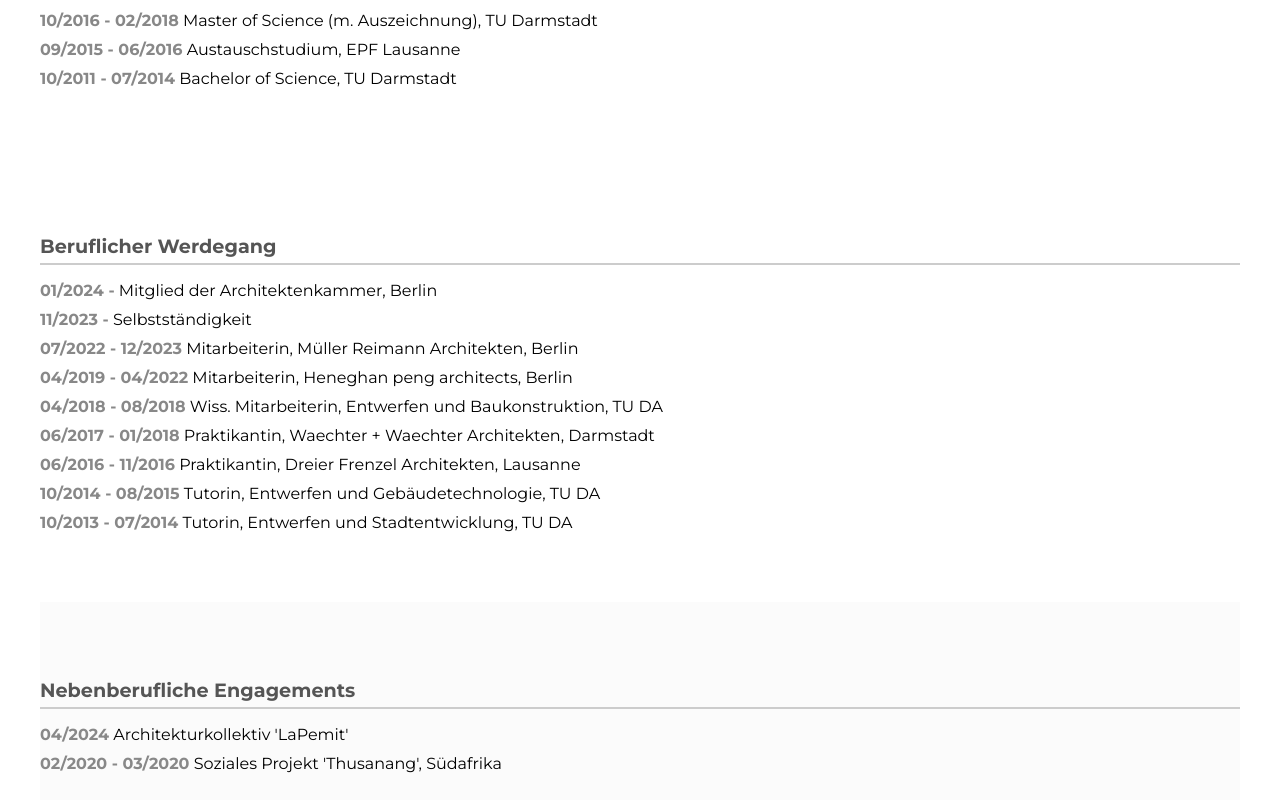
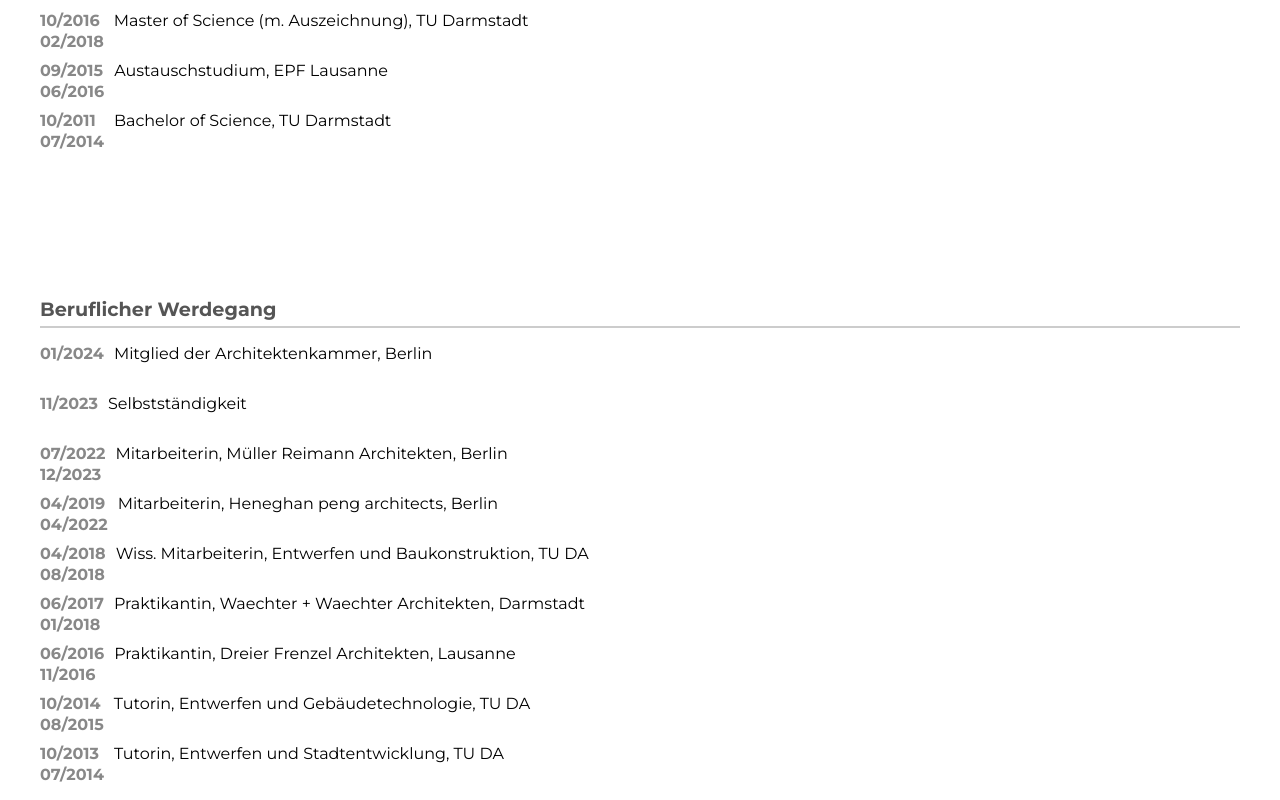
Before and after one commit to ihl-architektur/ihl-architektur.github.io, a React (Create React App) app: page /vita in a window 1280 px wide. Shown: the part 400-1200 px from the top of the page. Built offline with nearby package versions, Linux system fonts and the light colour scheme; the HTML template or start-up script is replaced by a standard one.

Commit message:
Vita - Datum untereinander

```diff
--- a/src/pages/Vita.jsx
+++ b/src/pages/Vita.jsx
@@ -18,23 +18,62 @@ const Vita = () => {
             Ausbildung
           </h2>
           <div>
-            <div style={{ marginBottom: '10px' }}>
+            <div style={{ marginBottom: '10px', display: 'flex' }}>
+              <div
+                style={{
+                  display: 'flex',
+                  flexDirection: 'column',
+                  justifyContent: 'space-between',
+                  minHeight: '40px',
+                  marginRight: '10px',
+                }}
+              >
                 <span style={{ fontWeight: 'bold', color: '#888' }}>
-                10/2016 - 02/2018
-              </span>{' '}
-              Master of Science (m. Auszeichnung), TU Darmstadt
+                  10/2016
+                </span>
+                <span style={{ fontWeight: 'bold', color: '#888' }}>
+                  02/2018
+                </span>
               </div>
-            <div style={{ marginBottom: '10px' }}>
+              <span>Master of Science (m. Auszeichnung), TU Darmstadt</span>
+            </div>
+            <div style={{ marginBottom: '10px', display: 'flex' }}>
+              <div
+                style={{
+                  display: 'flex',
+                  flexDirection: 'column',
+                  justifyContent: 'space-between',
+                  minHeight: '40px',
+                  marginRight: '10px',
+                }}
+              >
                 <span style={{ fontWeight: 'bold', color: '#888' }}>
-                09/2015 - 06/2016
-              </span>{' '}
-              Austauschstudium, EPF Lausanne
+                  09/2015
+                </span>
+                <span style={{ fontWeight: 'bold', color: '#888' }}>
+                  06/2016
+                </span>
               </div>
-            <div style={{ marginBottom: '10px' }}>
+              <span>Austauschstudium, EPF Lausanne</span>
+            </div>
+            <div style={{ marginBottom: '10px', display: 'flex' }}>
+              <div
+                style={{
+                  display: 'flex',
+                  flexDirection: 'column',
+                  justifyContent: 'space-between',
+                  minHeight: '40px',
+                  marginRight: '10px',
+                }}
+              >
                 <span style={{ fontWeight: 'bold', color: '#888' }}>
-                10/2011 - 07/2014
-              </span>{' '}
-              Bachelor of Science, TU Darmstadt
+                  10/2011
+                </span>
+                <span style={{ fontWeight: 'bold', color: '#888' }}>
+                  07/2014
+                </span>
+              </div>
+              <span>Bachelor of Science, TU Darmstadt</span>
             </div>
           </div>
         </section>
@@ -50,59 +89,174 @@ const Vita = () => {
             Beruflicher Werdegang
           </h2>
           <div>
-            <div style={{ marginBottom: '10px' }}>
+            <div style={{ marginBottom: '10px', display: 'flex' }}>
+              <div
+                style={{
+                  display: 'flex',
+                  flexDirection: 'column',
+                  justifyContent: 'space-between',
+                  minHeight: '40px',
+                  marginRight: '10px',
+                }}
+              >
                 <span style={{ fontWeight: 'bold', color: '#888' }}>
-                01/2024 -
-              </span>{' '}
-              Mitglied der Architektenkammer, Berlin
+                  01/2024
+                </span>
               </div>
-            <div style={{ marginBottom: '10px' }}>
+              <span>Mitglied der Architektenkammer, Berlin</span>
+            </div>
+            <div style={{ marginBottom: '10px', display: 'flex' }}>
+              <div
+                style={{
+                  display: 'flex',
+                  flexDirection: 'column',
+                  justifyContent: 'space-between',
+                  minHeight: '40px',
+                  marginRight: '10px',
+                }}
+              >
                 <span style={{ fontWeight: 'bold', color: '#888' }}>
-                11/2023 -
-              </span>{' '}
-              Selbstständigkeit
+                  11/2023
+                </span>
               </div>
-            <div style={{ marginBottom: '10px' }}>
+              <span>Selbstständigkeit</span>
+            </div>
+            <div style={{ marginBottom: '10px', display: 'flex' }}>
+              <div
+                style={{
+                  display: 'flex',
+                  flexDirection: 'column',
+                  justifyContent: 'space-between',
+                  minHeight: '40px',
+                  marginRight: '10px',
+                }}
+              >
                 <span style={{ fontWeight: 'bold', color: '#888' }}>
-                07/2022 - 12/2023
-              </span>{' '}
-              Mitarbeiterin, Müller Reimann Architekten, Berlin
+                  07/2022
+                </span>
+                <span style={{ fontWeight: 'bold', color: '#888' }}>
+                  12/2023
+                </span>
               </div>
-            <div style={{ marginBottom: '10px' }}>
+              <span>Mitarbeiterin, Müller Reimann Architekten, Berlin</span>
+            </div>
+            <div style={{ marginBottom: '10px', display: 'flex' }}>
+              <div
+                style={{
+                  display: 'flex',
+                  flexDirection: 'column',
+                  justifyContent: 'space-between',
+                  minHeight: '40px',
+                  marginRight: '10px',
+                }}
+              >
                 <span style={{ fontWeight: 'bold', color: '#888' }}>
-                04/2019 - 04/2022
-              </span>{' '}
-              Mitarbeiterin, Heneghan peng architects, Berlin
+                  04/2019
+                </span>
+                <span style={{ fontWeight: 'bold', color: '#888' }}>
+                  04/2022
+                </span>
               </div>
-            <div style={{ marginBottom: '10px' }}>
+              <span>Mitarbeiterin, Heneghan peng architects, Berlin</span>
+            </div>
+            <div style={{ marginBottom: '10px', display: 'flex' }}>
+              <div
+                style={{
+                  display: 'flex',
+                  flexDirection: 'column',
+                  justifyContent: 'space-between',
+                  minHeight: '40px',
+                  marginRight: '10px',
+                }}
+              >
                 <span style={{ fontWeight: 'bold', color: '#888' }}>
-                04/2018 - 08/2018
-              </span>{' '}
+                  04/2018
+                </span>
+                <span style={{ fontWeight: 'bold', color: '#888' }}>
+                  08/2018
+                </span>
+              </div>
+              <span>
                 Wiss. Mitarbeiterin, Entwerfen und Baukonstruktion, TU DA
+              </span>
             </div>
-            <div style={{ marginBottom: '10px' }}>
+            <div style={{ marginBottom: '10px', display: 'flex' }}>
+              <div
+                style={{
+                  display: 'flex',
+                  flexDirection: 'column',
+                  justifyContent: 'space-between',
+                  minHeight: '40px',
+                  marginRight: '10px',
+                }}
+              >
                 <span style={{ fontWeight: 'bold', color: '#888' }}>
-                06/2017 - 01/2018
-              </span>{' '}
+                  06/2017
+                </span>
+                <span style={{ fontWeight: 'bold', color: '#888' }}>
+                  01/2018
+                </span>
+              </div>
+              <span>
                 Praktikantin, Waechter + Waechter Architekten, Darmstadt
+              </span>
             </div>
-            <div style={{ marginBottom: '10px' }}>
+            <div style={{ marginBottom: '10px', display: 'flex' }}>
+              <div
+                style={{
+                  display: 'flex',
+                  flexDirection: 'column',
+                  justifyContent: 'space-between',
+                  minHeight: '40px',
+                  marginRight: '10px',
+                }}
+              >
                 <span style={{ fontWeight: 'bold', color: '#888' }}>
-                06/2016 - 11/2016
-              </span>{' '}
-              Praktikantin, Dreier Frenzel Architekten, Lausanne
+                  06/2016
+                </span>
+                <span style={{ fontWeight: 'bold', color: '#888' }}>
+                  11/2016
+                </span>
               </div>
-            <div style={{ marginBottom: '10px' }}>
+              <span>Praktikantin, Dreier Frenzel Architekten, Lausanne</span>
+            </div>
+            <div style={{ marginBottom: '10px', display: 'flex' }}>
+              <div
+                style={{
+                  display: 'flex',
+                  flexDirection: 'column',
+                  justifyContent: 'space-between',
+                  minHeight: '40px',
+                  marginRight: '10px',
+                }}
+              >
                 <span style={{ fontWeight: 'bold', color: '#888' }}>
-                10/2014 - 08/2015
-              </span>{' '}
-              Tutorin, Entwerfen und Gebäudetechnologie, TU DA
+                  10/2014
+                </span>
+                <span style={{ fontWeight: 'bold', color: '#888' }}>
+                  08/2015
+                </span>
               </div>
-            <div style={{ marginBottom: '10px' }}>
+              <span>Tutorin, Entwerfen und Gebäudetechnologie, TU DA</span>
+            </div>
+            <div style={{ marginBottom: '10px', display: 'flex' }}>
+              <div
+                style={{
+                  display: 'flex',
+                  flexDirection: 'column',
+                  justifyContent: 'space-between',
+                  minHeight: '40px',
+                  marginRight: '10px',
+                }}
+              >
                 <span style={{ fontWeight: 'bold', color: '#888' }}>
-                10/2013 - 07/2014
-              </span>{' '}
-              Tutorin, Entwerfen und Stadtentwicklung, TU DA
+                  10/2013
+                </span>
+                <span style={{ fontWeight: 'bold', color: '#888' }}>
+                  07/2014
+                </span>
+              </div>
+              <span>Tutorin, Entwerfen und Stadtentwicklung, TU DA</span>
             </div>
           </div>
         </section>
```
Lines whose indentation alone changed are shown as unchanged.
